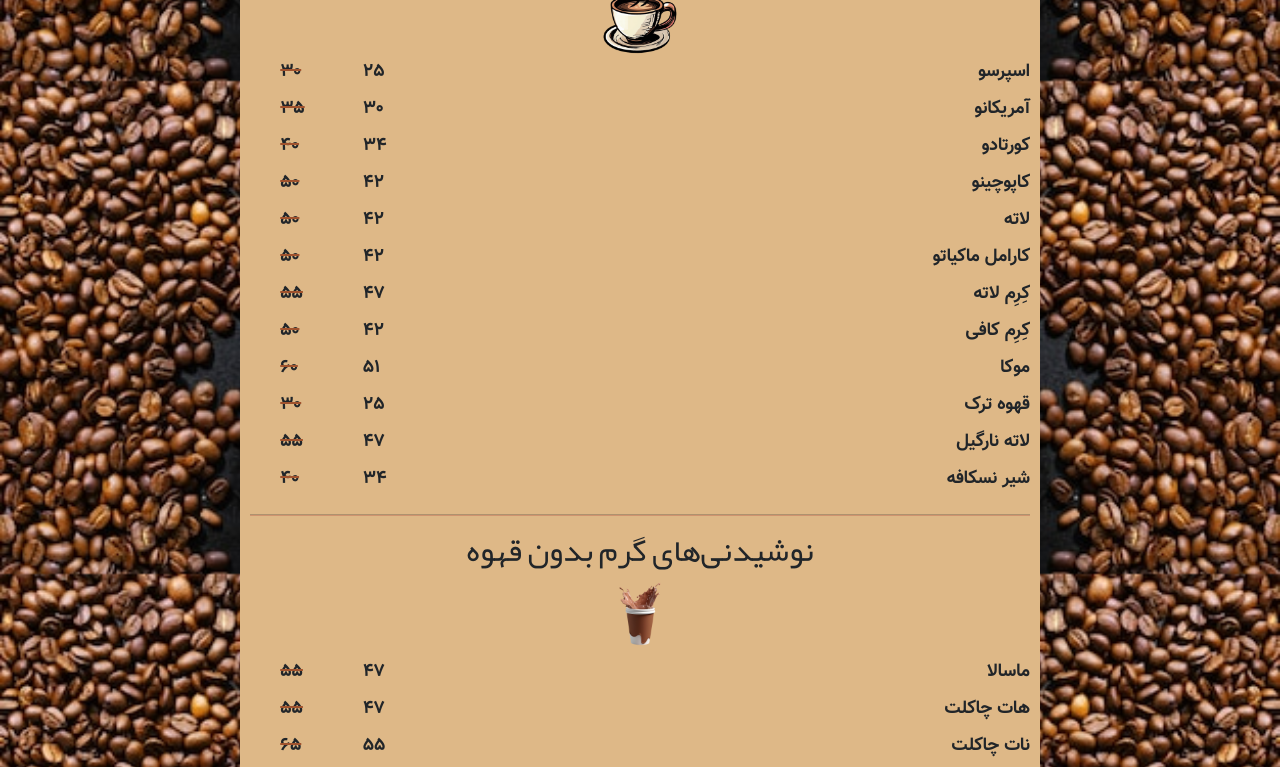
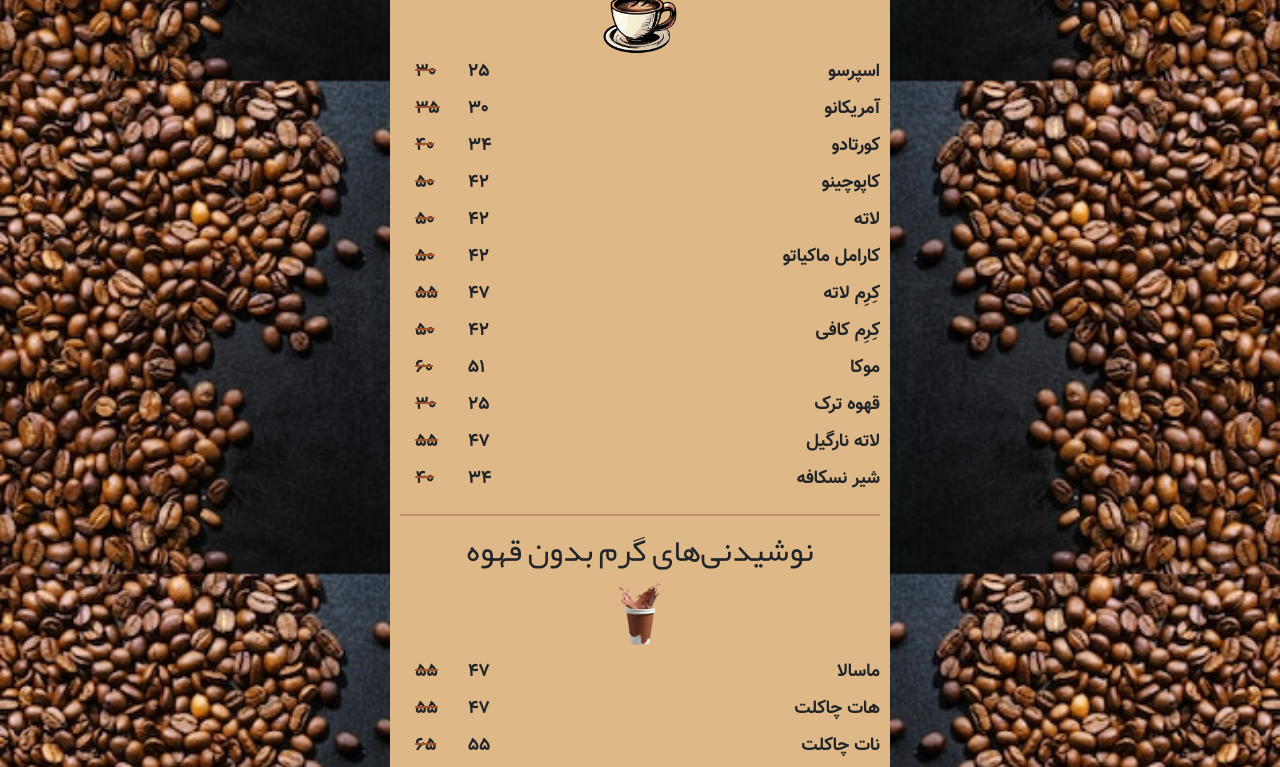
Before and after one commit to deer-coffee/deer-coffee.github.io, a plain HTML site: page index.html in a window 1280 px wide. Shown: the part 412-1179 px from the top of the page. Drawn offline with Linux system fonts and the light colour scheme.

Commit message:
Update style.css

```diff
--- a/style.css
+++ b/style.css
@@ -67,12 +67,12 @@ p {
 }
 
 .menu {
-  width: 90%;
+  width: 98%;
   background-color: burlywood;
   margin-left: auto;
   margin-right: auto;
   padding: 10px;
-  max-width: 800px;
+  max-width: 500px;
 }
 img {
   display: block;
```
